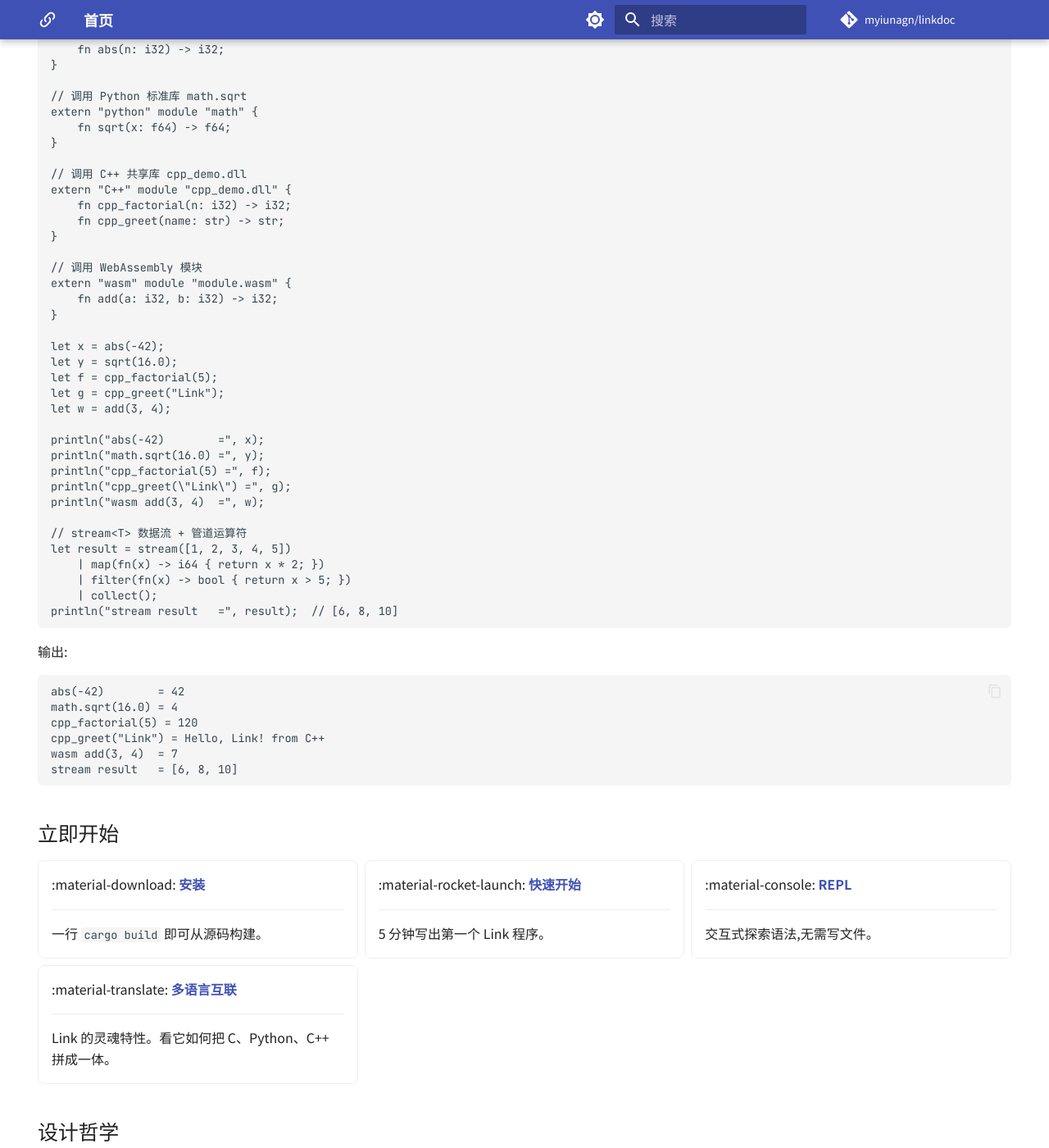
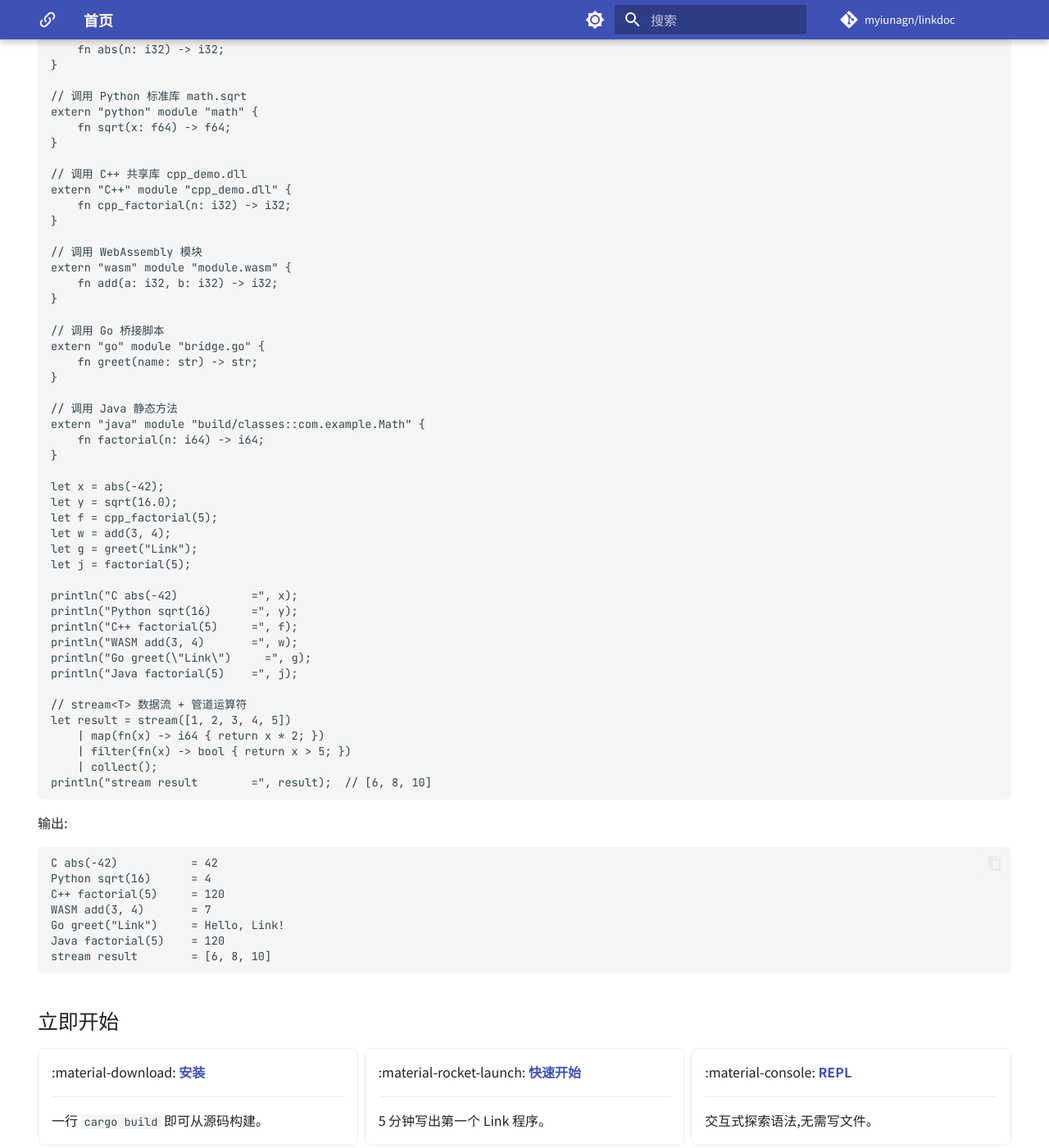
Before and after one commit to myiunagn/link, an MkDocs documentation site: the page built from docs/index.md, in a window 1280 px wide and 1400 px high, scrolled down 931 px. Shown: the whole window at 82% size. Built offline with MkDocs 1.6.1 and Material for MkDocs 9.7.7, drawn with Linux system fonts in a browser that asks for light colours; comment, search, counter and statistics services are not loaded; some of the changed text lies outside the part shown.

````diff
--- a/docs/index.md
+++ b/docs/index.md
@@ -64,7 +64,6 @@
 // 调用 C++ 共享库 cpp_demo.dll
 extern "C++" module "cpp_demo.dll" {
     fn cpp_factorial(n: i32) -> i32;
-    fn cpp_greet(name: str) -> str;
 }
 
 // 调用 WebAssembly 模块
@@ -72,35 +71,48 @@
     fn add(a: i32, b: i32) -> i32;
 }
 
+// 调用 Go 桥接脚本
+extern "go" module "bridge.go" {
+    fn greet(name: str) -> str;
+}
+
+// 调用 Java 静态方法
+extern "java" module "build/classes::com.example.Math" {
+    fn factorial(n: i64) -> i64;
+}
+
 let x = abs(-42);
 let y = sqrt(16.0);
 let f = cpp_factorial(5);
-let g = cpp_greet("Link");
 let w = add(3, 4);
+let g = greet("Link");
+let j = factorial(5);
 
-println("abs(-42)        =", x);
-println("math.sqrt(16.0) =", y);
-println("cpp_factorial(5) =", f);
-println("cpp_greet(\"Link\") =", g);
-println("wasm add(3, 4)  =", w);
+println("C abs(-42)           =", x);
+println("Python sqrt(16)      =", y);
+println("C++ factorial(5)     =", f);
+println("WASM add(3, 4)       =", w);
+println("Go greet(\"Link\")     =", g);
+println("Java factorial(5)    =", j);
 
 // stream<T> 数据流 + 管道运算符
 let result = stream([1, 2, 3, 4, 5])
     | map(fn(x) -> i64 { return x * 2; })
     | filter(fn(x) -> bool { return x > 5; })
     | collect();
-println("stream result   =", result);  // [6, 8, 10]
+println("stream result        =", result);  // [6, 8, 10]
 ```
 
 输出:
 
 ```
-abs(-42)        = 42
-math.sqrt(16.0) = 4
-cpp_factorial(5) = 120
-cpp_greet("Link") = Hello, Link! from C++
-wasm add(3, 4)  = 7
-stream result   = [6, 8, 10]
+C abs(-42)           = 42
+Python sqrt(16)      = 4
+C++ factorial(5)     = 120
+WASM add(3, 4)       = 7
+Go greet("Link")     = Hello, Link!
+Java factorial(5)    = 120
+stream result        = [6, 8, 10]
 ```
 
 ## 立即开始
@@ -129,7 +141,7 @@
 
     ---
 
-    Link 的灵魂特性。看它如何把 C、Python、C++ 拼成一体。
+    Link 的灵魂特性。一行 `extern` 调用全球 12 种编程语言: C / C++ / Python / WASM / Java / JS / Go / Rust / C# / PHP / Ruby / Swift / Kotlin。
 
 </div>
 
````
